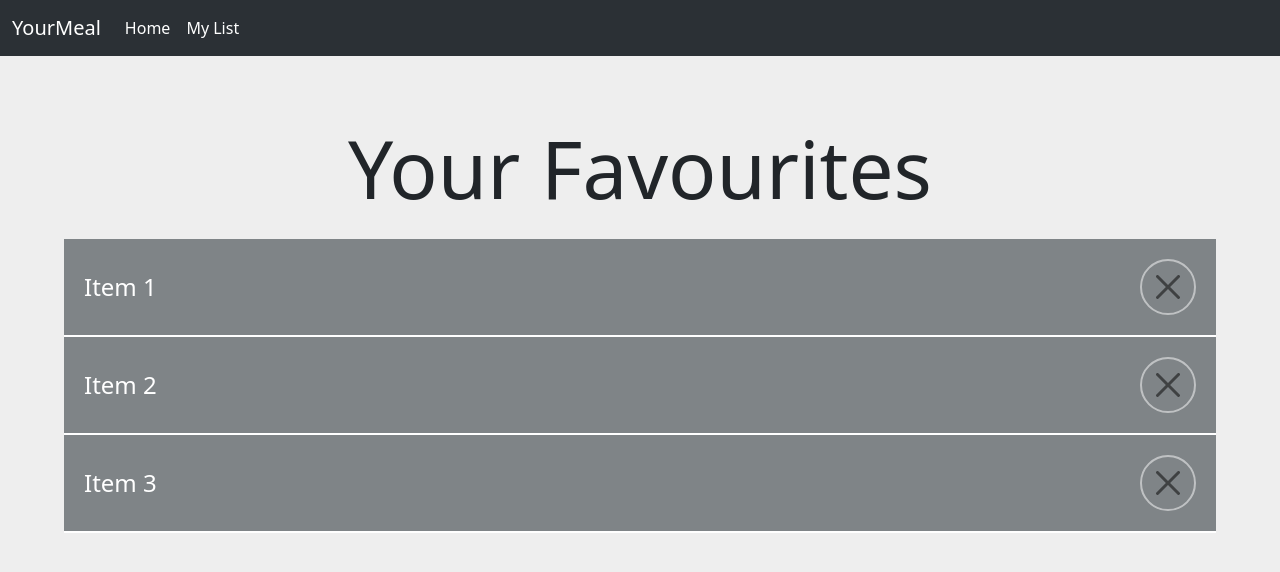
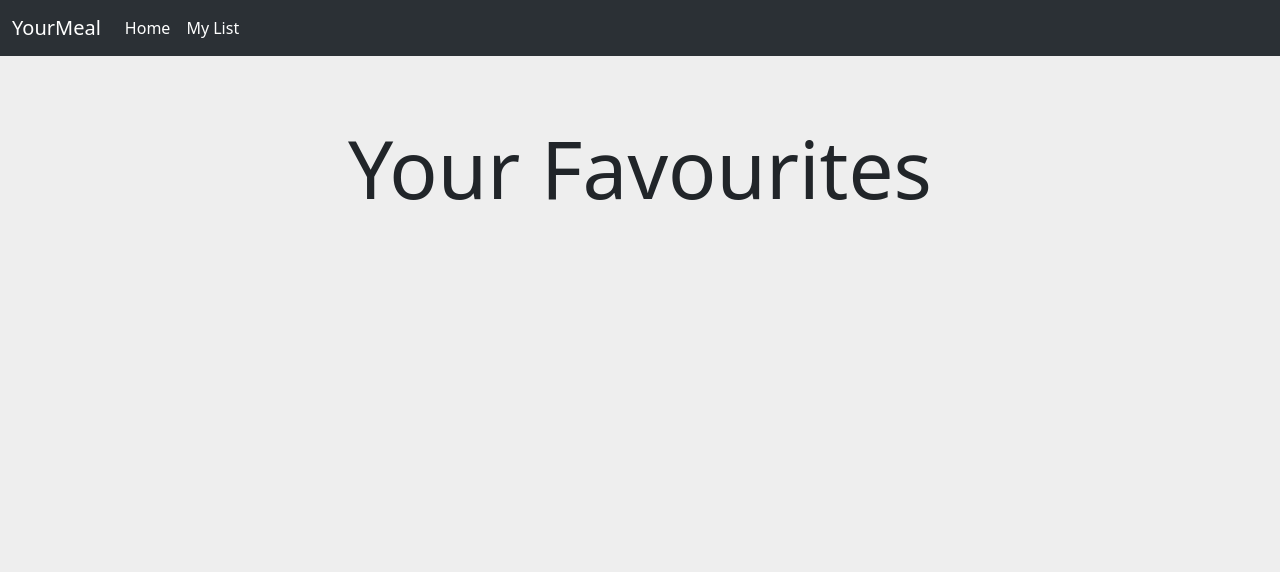
Before and after one commit to Nilavo-2001/MealApp-CN-Test2, a plain HTML site: page html/fav.html in a window 1280 px wide. Drawn offline with nearby package versions, Linux system fonts and the light colour scheme.

Commit message:
removing default items

```diff
--- a/html/fav.html
+++ b/html/fav.html
@@ -39,12 +39,8 @@
         </div>
         <div class="fav-list">
             <ul class="list">
-                <li class="list-item">Item 1 <button type="button" class="btn-close remove-btn"
-                        aria-label="Close"></button></li>
-                <li class="list-item">Item 2 <button type="button" class="btn-close remove-btn"
-                        aria-label="Close"></button></li>
-                <li class="list-item">Item 3 <button type="button" class="btn-close remove-btn"
-                        aria-label="Close"></button></li>
+                <!-- <li class="list-item">Item 1 <button type="button" class="btn-close remove-btn"
+                        aria-label="Close"></button></li> -->
             </ul>
 
         </div>
```
